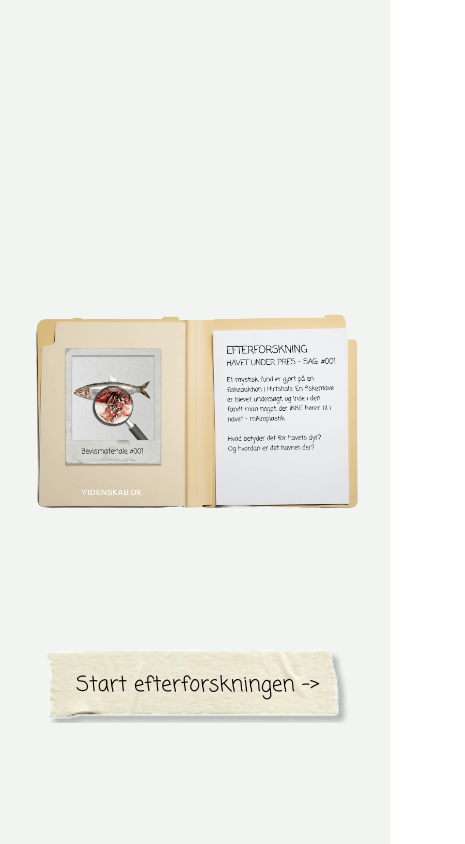
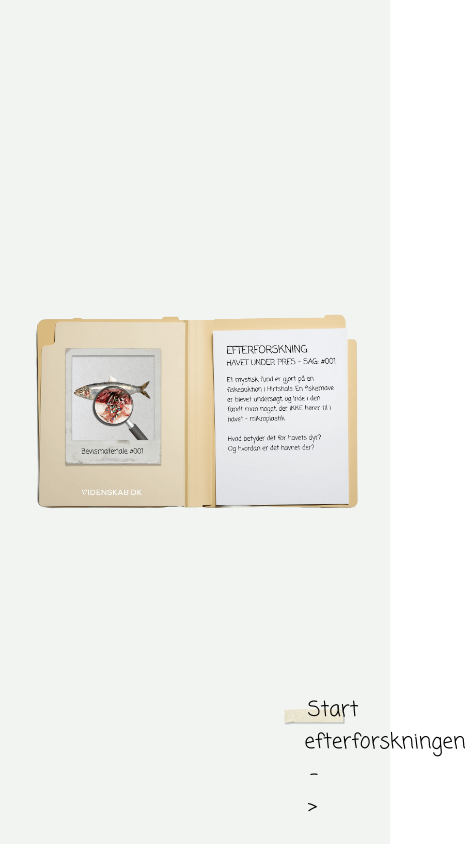
Before and after one commit to FrejaKM/mikroplastik, a Vue app: page /#/ in a window 390 px wide. Shown: the whole page, 465 px wide, since content can reach past the window. Built offline with nearby package versions, Linux system fonts and the light colour scheme; a web font is replaced by a local one.

Commit message:
Refactor button styles in File.vue for responsive design

```diff
--- a/src/components/File.vue
+++ b/src/components/File.vue
@@ -38,15 +38,17 @@
     text-align: center;
     text-decoration: none;
     display: inline-block;
-    right: 12%;
-    top: 77%;
+    right: 12vw;
+    top: 80vh;
     background-image: url('/images/ui/button_long.png');
     background-color: transparent;
-    width: 290px;
-    background-size: 100%;
+    width: 15vw;
+    height: 10vh;
+    background-position: center;
+    background-repeat: no-repeat;
+    background-size: contain;
     font-family: 'Coming Soon', cursive;
     font-weight: 300;
-    background-repeat: no-repeat;
     color: rgb(0, 0, 0);
     padding: 20px 20px;
     font-size: 20px;
```
